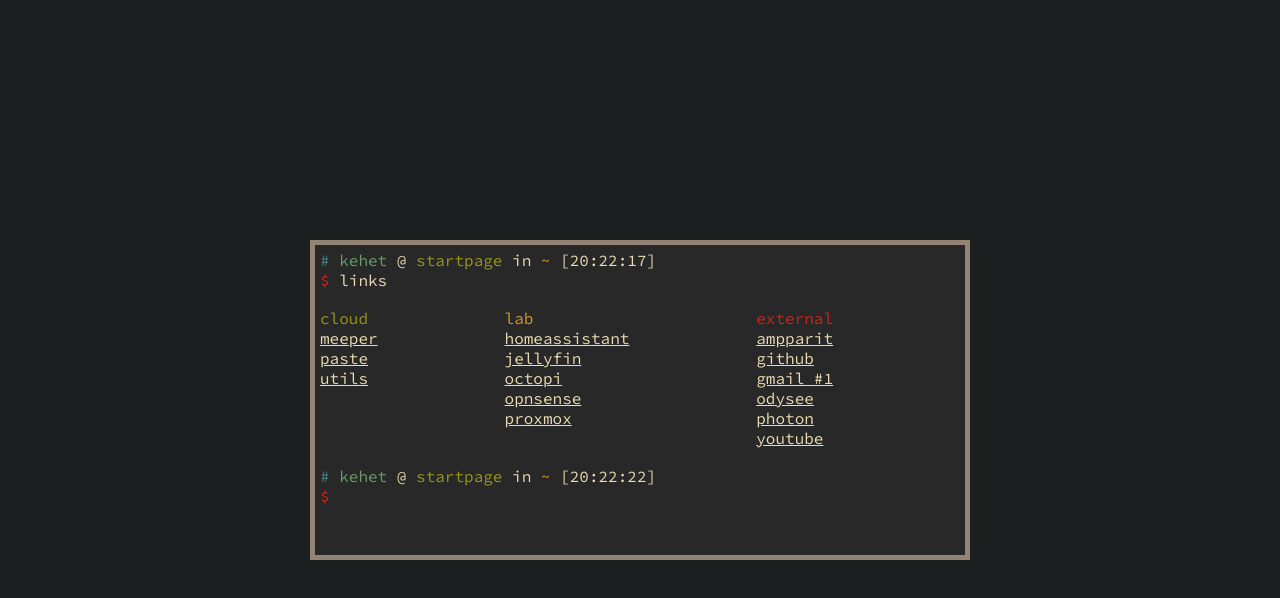
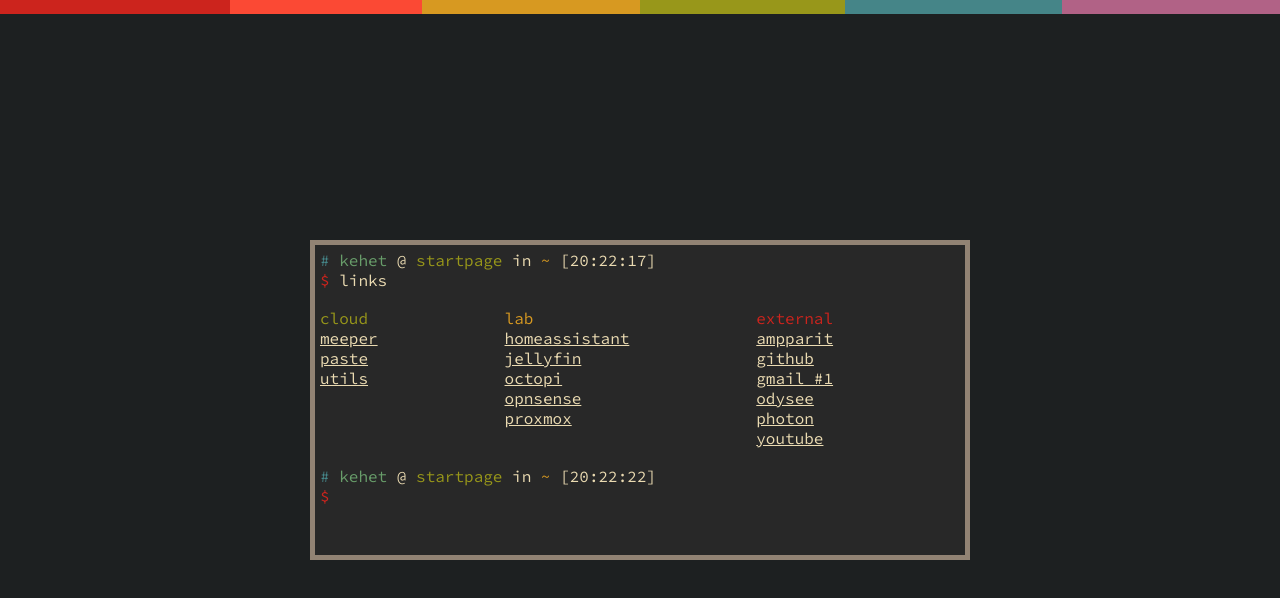
Before and after one commit to Kehet/start-kehet-com, a website built with Vite: page index.html in a window 1280 px wide. Built offline with nearby package versions, Linux system fonts and the light colour scheme.

Commit message:
Add rainbow

```diff
--- a/style.css
+++ b/style.css
@@ -50,18 +50,19 @@
 
 
 #banner {
-    height: 4px;
+    height: 14px;
     background-size: 100% 100%;
     position: absolute;
     top: 0;
     left: 0;
     right: 0;
     z-index: 10;
-    background-image: linear-gradient(left,
+    background-image: linear-gradient(to right,
         /*RED*/ var(--color1) 0%, var(--color1) 18%,
         /*ORANGE*/ var(--color9) 18%, var(--color9) 33%,
         /*YELLOW*/ var(--color3) 33%, var(--color3) 50%,
         /*GREEN*/ var(--color2) 50%, var(--color2) 66%,
+        /*CYAN*/ var(--color6) 50%, var(--color6) 66%,
         /*BLUE*/ var(--color4) 66%, var(--color4) 83%,
         /*PURPLE*/ var(--color5) 83%, var(--color5) 100%);
 }
```
